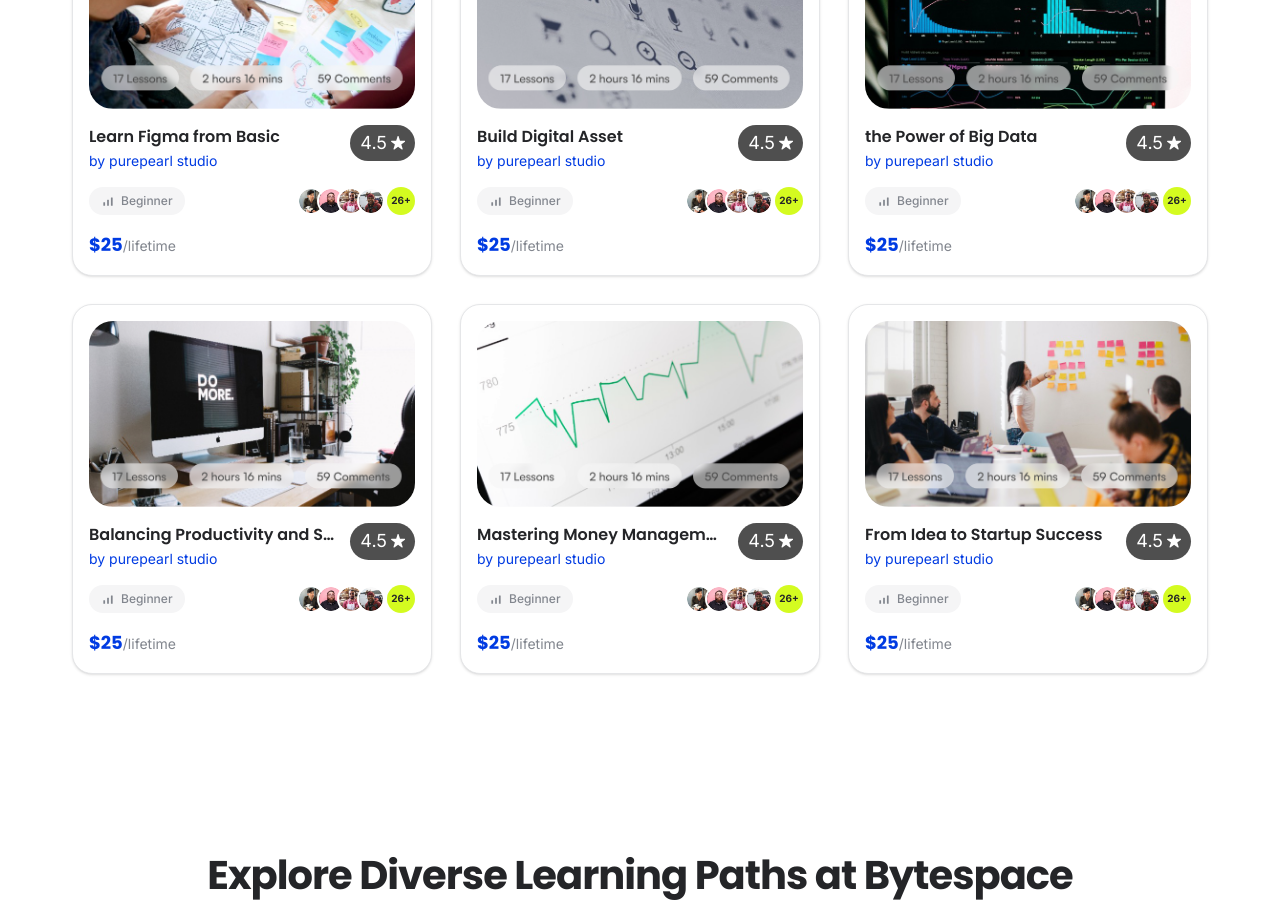
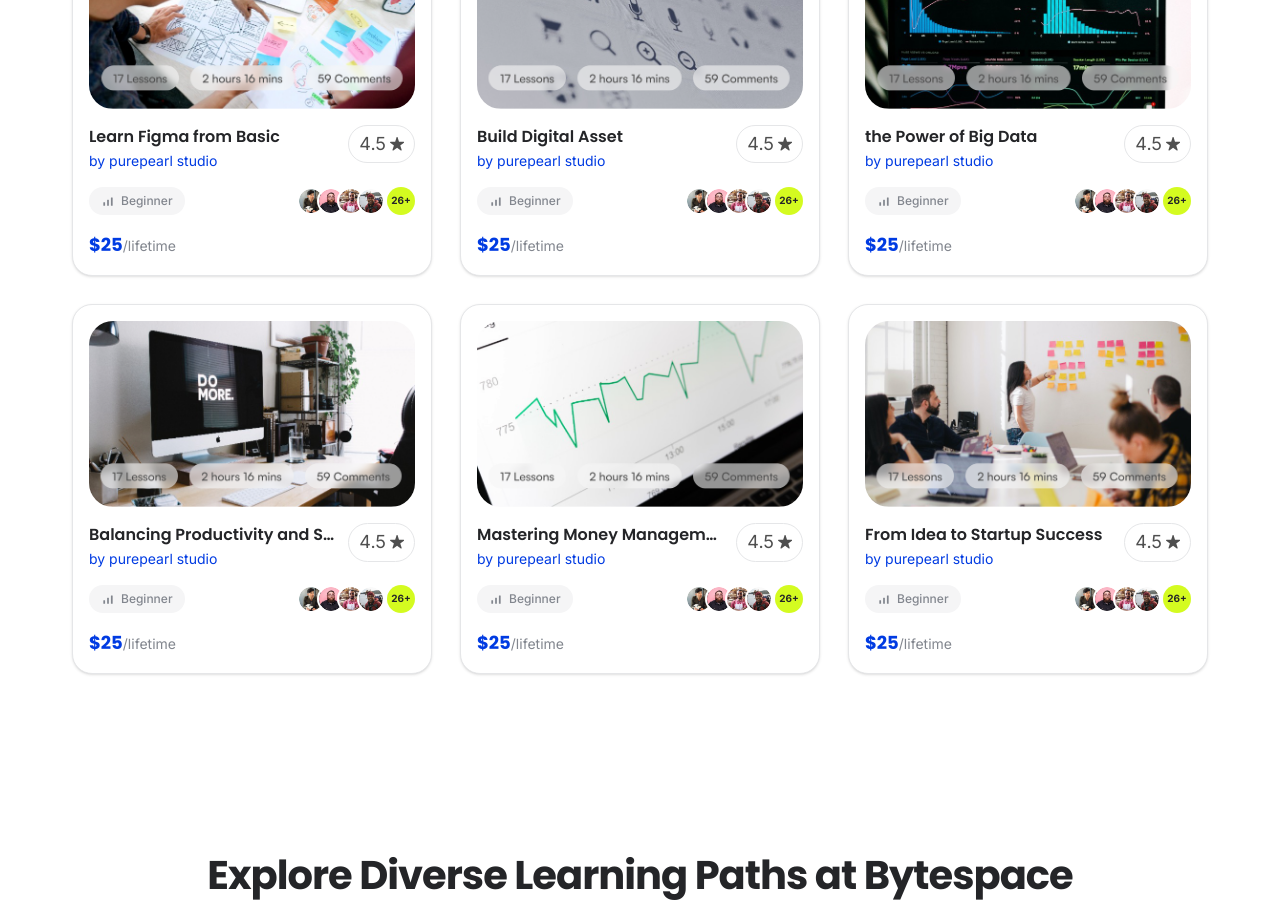
Before and after one commit to NazmusSakib3/bytespace-new, a Next.js app: page / in a window 1280 px wide. Shown: the part 1860-2781 px from the top of the page. Built offline with nearby package versions, Linux system fonts and the light colour scheme; a web font is replaced by a local one.

Commit message:
Fix rating pill to match Figma: white bg, border, #4F4F4F text/star.

```diff
--- a/components/landing/DiscoverCourses.tsx
+++ b/components/landing/DiscoverCourses.tsx
@@ -158,12 +158,12 @@ export function DiscoverCourses() {
                     </h3>
                     <p className="mt-0.5 text-sm text-brand-blue">by purepearl studio</p>
                   </div>
-                  <span className="font-nav inline-flex shrink-0 items-center gap-1 rounded-full bg-[#4F4F4F] px-2.5 py-1 text-[18px] font-normal leading-[1.6] tracking-normal text-white">
+                  <span className="font-nav inline-flex shrink-0 items-center gap-1 rounded-full border border-[#e5e6e8] bg-white px-2.5 py-1 text-[18px] font-normal leading-[1.6] tracking-normal text-[#4F4F4F]">
                     4.5
                     <svg width="14" height="14" viewBox="0 0 13 13" fill="none" aria-hidden>
                       <path
                         d="M6.106 0.344c.15-.46.8-.46.95 0l1.218 3.72a.5.5 0 0 0 .475.344l3.914.009c.483.001.684.619.294.904L9.795 7.63a.5.5 0 0 0-.181.557l1.201 3.725c.148.46-.377.842-.769.559L6.874 10.177a.5.5 0 0 0-.586 0L3.116 12.47c-.392.283-.917-.099-.769-.559l1.201-3.725a.5.5 0 0 0-.181-.557L.206 5.321c-.39-.285-.189-.903.294-.904l3.914-.009a.5.5 0 0 0 .474-.344L6.106.344Z"
-                        fill="white"
+                        fill="#4F4F4F"
                       />
                     </svg>
                   </span>
```
